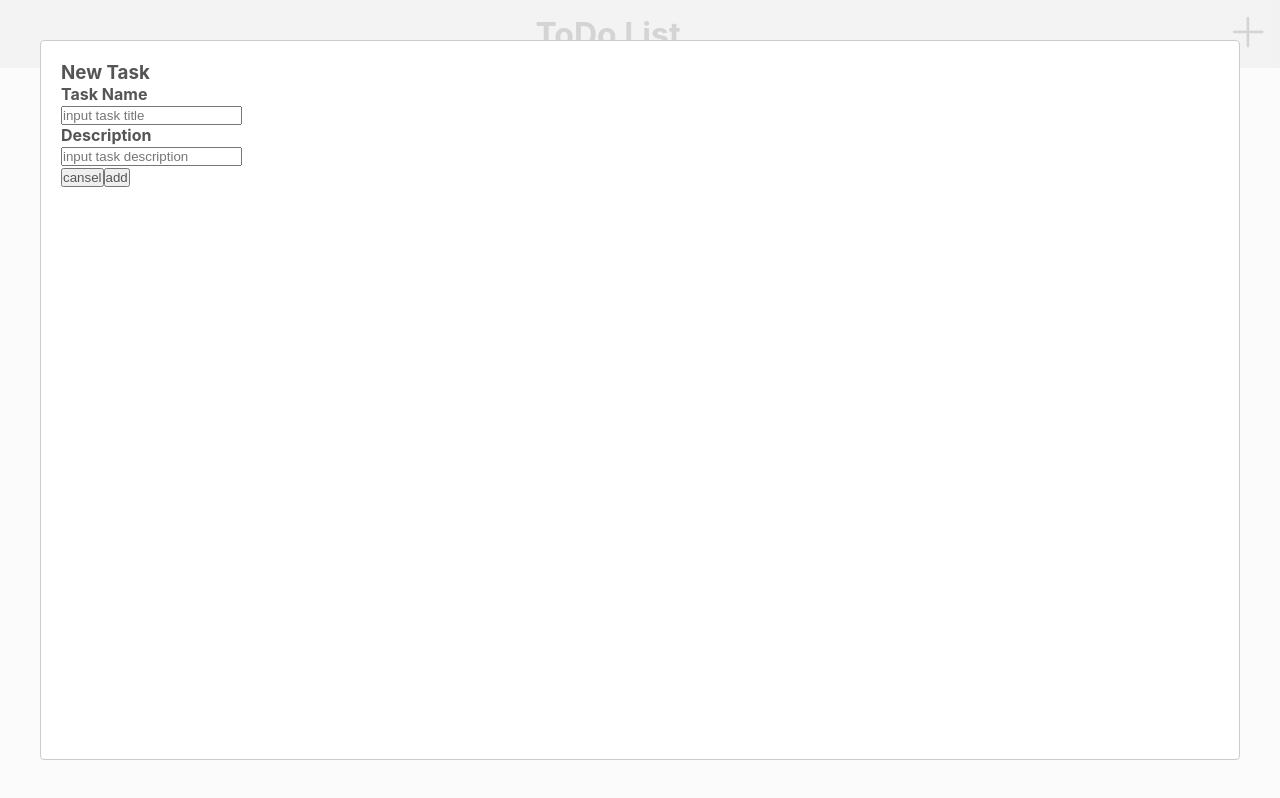
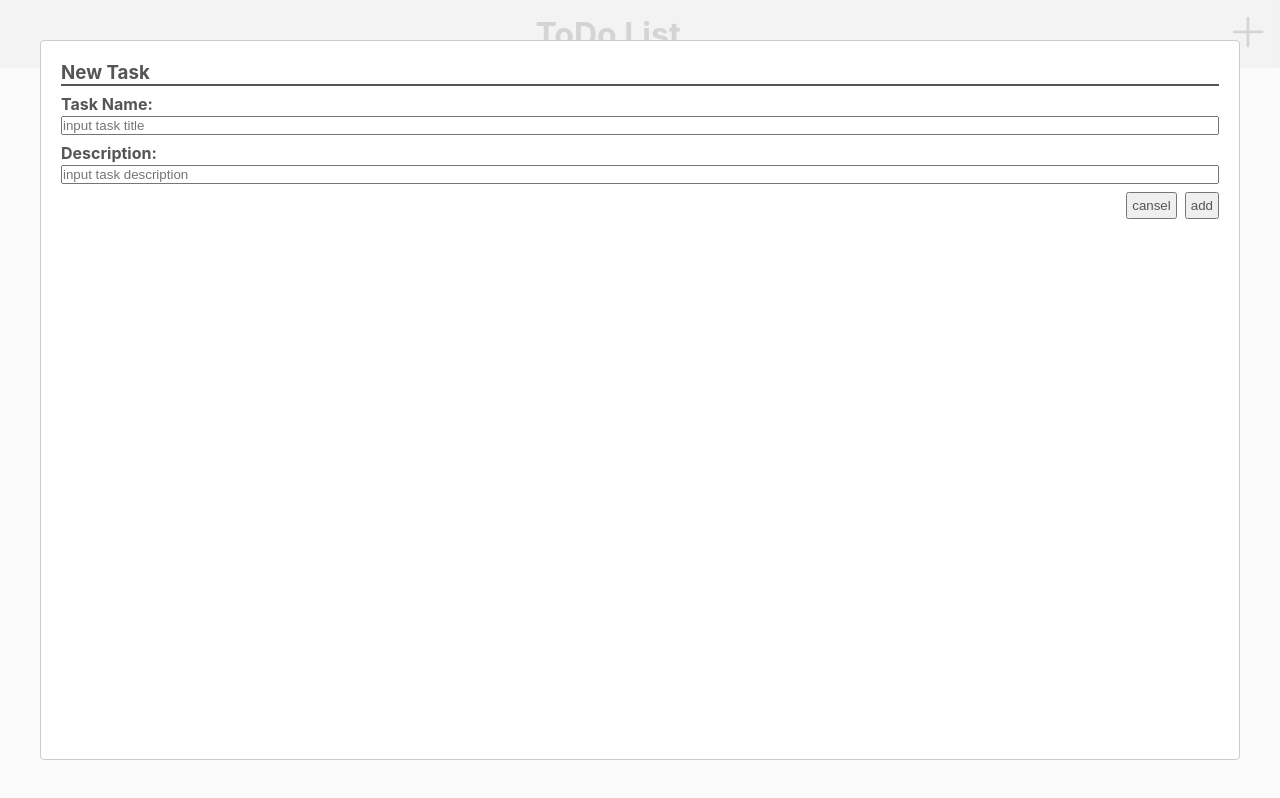
Before and after one commit to porideki/ToDoList, a React (Create React App) app: page / in a window 1280 px wide. Both pictures are taken after a click on the picture 1248 px from the left and 32 px from the top of the page. Built offline with nearby package versions, Linux system fonts and the light colour scheme.

Commit message:
set modal style

```diff
--- a/src/App.css
+++ b/src/App.css
@@ -61,3 +61,36 @@ header {
 .task-element:hover {
   text-decoration: underline;
 }
+
+.task-title-desc {
+  width: calc(100% - 64px);
+}
+
+.task-title-desc * {
+  overflow: hidden;
+  text-overflow: ellipsis;
+  white-space: nowrap;
+}
+
+/* Modal */
+.modal-frame div {
+  margin-top: 8px;
+}
+
+.modal-title {
+  border-bottom: 2px solid #555;
+}
+
+.modal-input {
+  width: 100%;
+}
+
+.modal-submit {
+  display: flex;
+  justify-content: flex-end;
+}
+
+.modal-button {
+  margin-left: 8px;
+  padding: 4px;
+}
--- a/src/App.js
+++ b/src/App.js
@@ -99,19 +99,21 @@ function CreateTaskButton(props) {
       <Modal
       isOpen={isOpenModal}
       onRequestClose={closeModal}>
-          <h3>New Task</h3>
+        <div class="modal-frame">
+          <h3 class="modal-title">New Task</h3>
           <div>
-            <h4>Task Name</h4>
-            <input type="text" placeholder="input task title" value={taskTitle} onChange={(event) => {setTaskTitle(event.target.value)}}/>
+            <h4 class="modal-input-title">Task Name:</h4>
+            <input class="modal-input" type="text" placeholder="input task title" value={taskTitle} onChange={(event) => {setTaskTitle(event.target.value)}}/>
           </div>
           <div>
-            <h4>Description</h4>
-            <input type="text" placeholder="input task description" value={taskDescription} onChange={(event) => {setTaskDescription(event.target.value)}}/>
+            <h4 class="modal-input-title">Description:</h4>
+            <input class="modal-input" type="text" placeholder="input task description" value={taskDescription} onChange={(event) => {setTaskDescription(event.target.value)}}/>
           </div>
-          <div>
-            <button onClick={closeModal}>cansel</button>
-            <button onClick={handleTaskSubmit} title={taskTitle} description={taskDescription}>add</button>
+          <div class="modal-submit">
+            <button class="modal-button" onClick={closeModal}>cansel</button>
+            <button class="modal-button" onClick={handleTaskSubmit} title={taskTitle} description={taskDescription}>add</button>
           </div>
+        </div>
       </Modal>
     </div>
   );
--- a/src/taskList.js
+++ b/src/taskList.js
@@ -74,8 +74,8 @@ function TaskElement(props) {
     <div class="task-element">
       {/* タスク表示 */}
       <div class="task-title-desc" onClick={openModal}>
-        <h2 class="task-title">{task.title}</h2>
-        <p class="task-description">{task.description}</p>
+        <h2>{task.title}</h2>
+        <p>{task.description}</p>
       </div>
       <img class="button"
         src={delIcon} width={48} height={48}
@@ -84,19 +84,21 @@ function TaskElement(props) {
       <Modal
       isOpen={isOpenModal}
       onRequestClose={closeModal}>
-          <h3>Edit Task</h3>
+        <div class="modal-frame">
+          <h3 class="modal-title">Edit Task</h3>
           <div>
-            <h4>Task Name</h4>
-            <input type="text" placeholder="input task title" value={taskTitle} onChange={(event) => {setTaskTitle(event.target.value)}}/>
+            <h4 class="modal-input-title">Task Name</h4>
+            <input class="modal-input" type="text" placeholder="input task title" value={taskTitle} onChange={(event) => {setTaskTitle(event.target.value)}}/>
           </div>
           <div>
-            <h4>Description</h4>
-            <input type="text" placeholder="input task description" value={taskDescription} onChange={(event) => {setTaskDescription(event.target.value)}}/>
+            <h4 class="modal-input-title">Description</h4>
+            <input class="modal-input" type="text" placeholder="input task description" value={taskDescription} onChange={(event) => {setTaskDescription(event.target.value)}}/>
           </div>
           <div>
-            <button onClick={closeModal}>cansel</button>
-            <button onClick={handleTaskSubmit} title={taskTitle} description={taskDescription}>confirm</button>
+            <button class="modal-button" onClick={closeModal}>cansel</button>
+            <button class="modal-button" onClick={handleTaskSubmit} title={taskTitle} description={taskDescription}>confirm</button>
           </div>
+        </div>
       </Modal>
     </div>
   );
```
